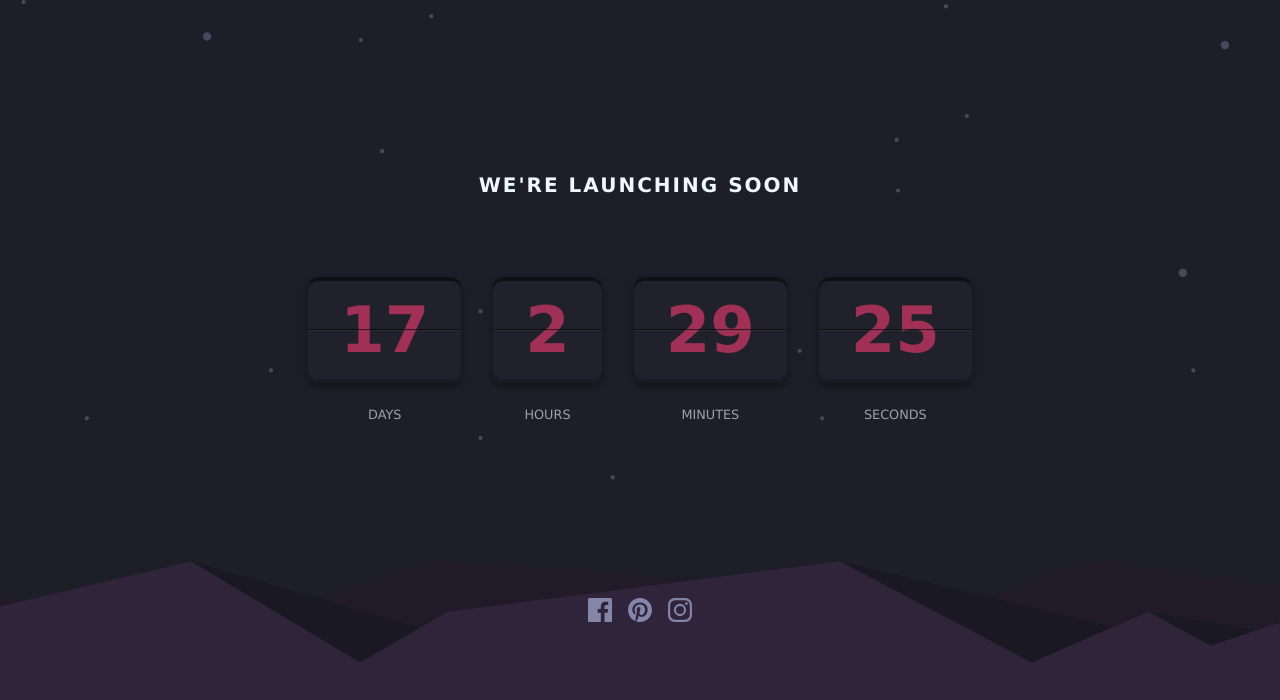
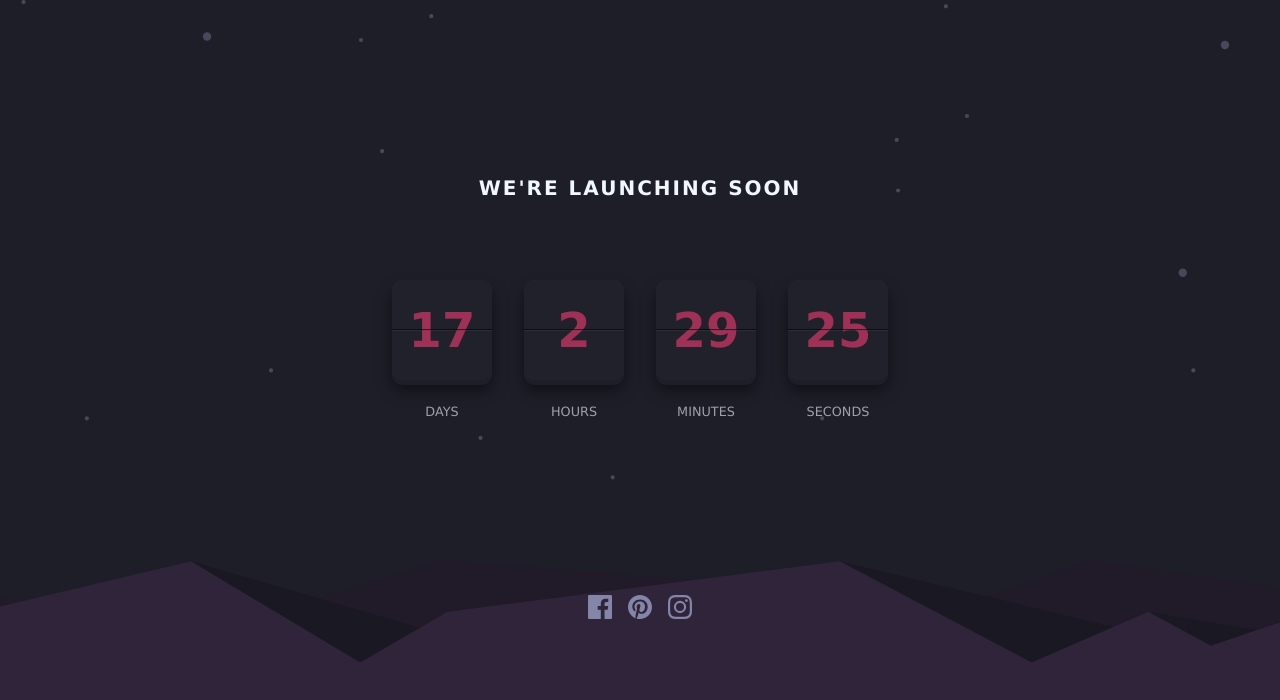
Before and after one commit to moraar222/launch-countdown-timer, a plain HTML site: page index.html in a window 1280 px wide. Drawn offline with Linux system fonts and the light colour scheme.

Commit message:
refactor: Improve countdown timer UI and functionality

```diff
--- a/styles.css
+++ b/styles.css
@@ -51,16 +51,20 @@ body{
     flex-direction: column;
     align-items: center;
     gap: 1.5rem;
-    perspective: 1000px;
 }
 .countdown-number{
     background-color: #2a2a38;
-    padding: 1rem 2rem;
+    padding: 0.5rem 1rem;
+    width: 100px; /* Adjust width to match the image */
+    height: 100px; /* Adjust height to match the image */
     border-radius: 10px;
-    box-shadow: inset 0 4px 0 rgba(0, 0, 0, 0.5), inset 0 -4px 0 rgba(0, 0, 0, 0.2), 0 4px 8px rgba(0, 0, 0, 0.4);
-    font-size: 4rem;
+    box-shadow: 0 5px 0 #1e1e28, 0 10px 15px rgba(0, 0, 0, 0.5);
+    font-size: 3rem;
     font-weight: 700;
     color: rgb(201, 61, 108);
+    display: flex;
+    justify-content: center;
+    align-items: center;
     position: relative;
     overflow: hidden;
 }
```
Also changed, not shown: script.js (+6 -8 lines).
